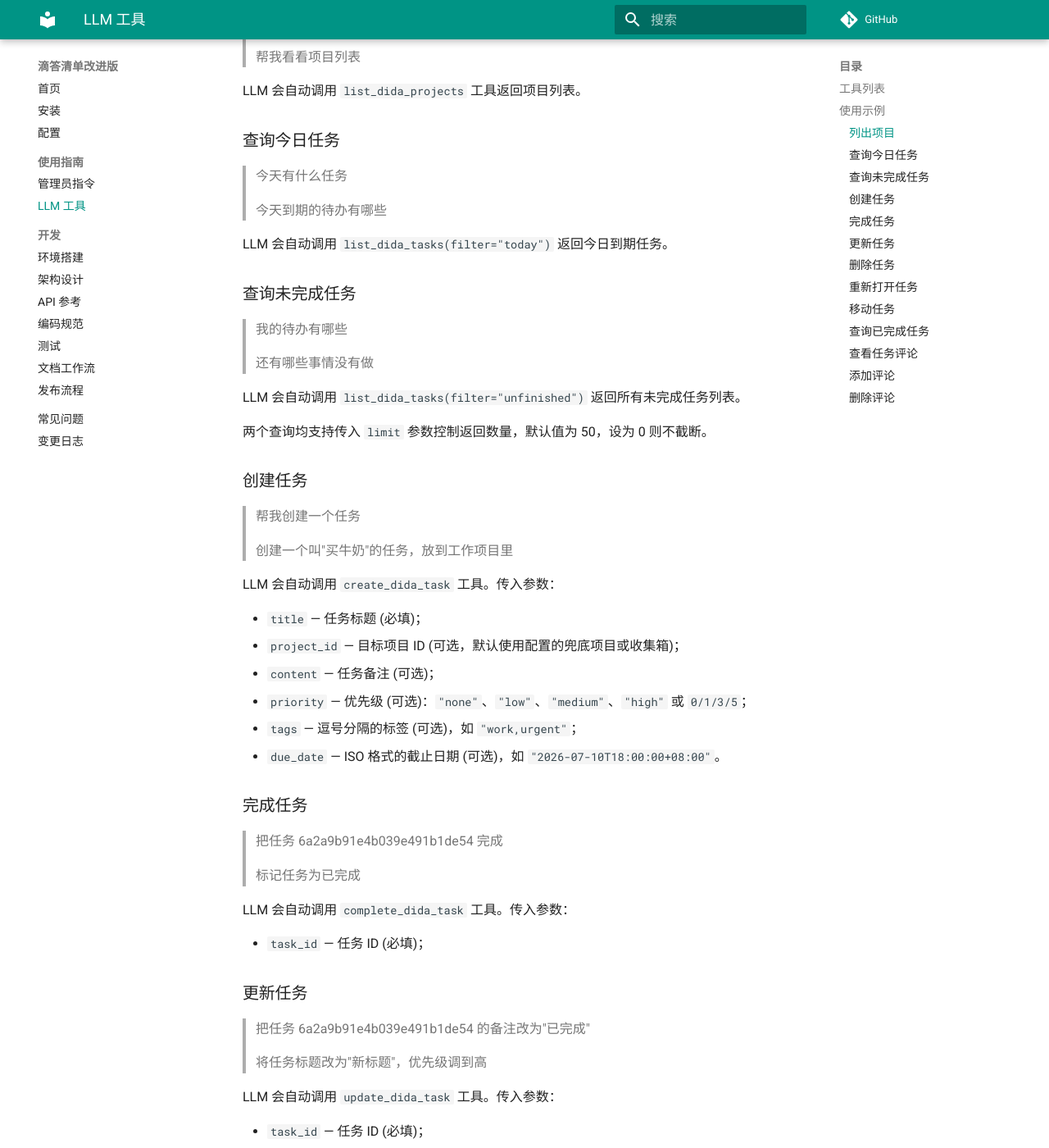
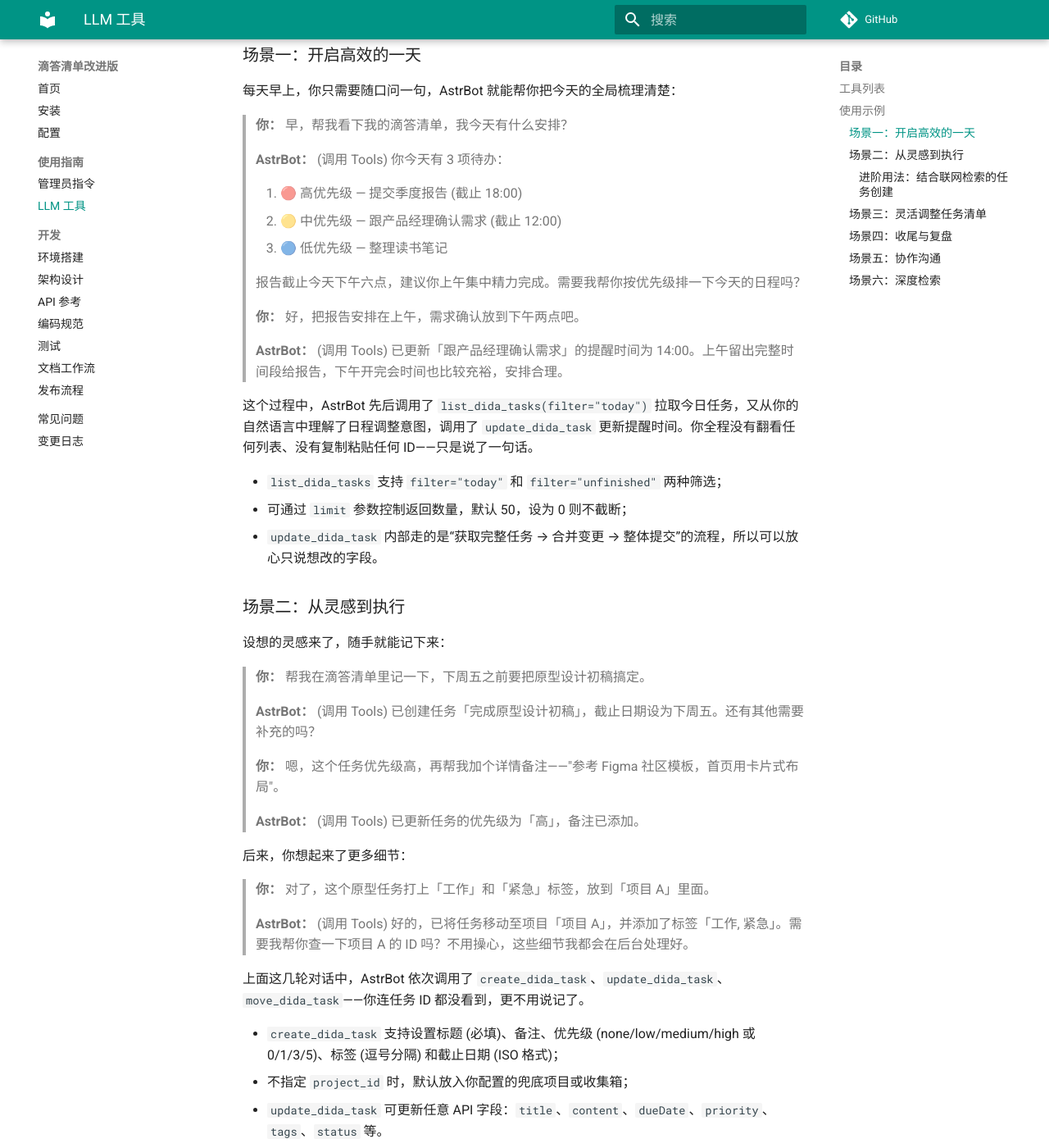
Before and after one commit to GitHubonline1396529/astrbot_plugin_dida_improved, an MkDocs documentation site: the page built from docs/usage/llm-tools.md, in a window 1280 px wide and 1400 px high, scrolled down 1194 px. Shown: the whole window at 82% size. Built offline with MkDocs 1.6.1 and Material for MkDocs 9.7.7, drawn with Linux system fonts in a browser that asks for light colours; comment, search, counter and statistics services are not loaded; some of the changed text lies outside the part shown.

Commit message:
docs: enhance usage examples in llm-tools.md for clarity and natural language interaction

````diff
--- a/docs/usage/llm-tools.md
+++ b/docs/usage/llm-tools.md
@@ -1,6 +1,6 @@
 # LLM 工具
 
-插件注册了 LLM Function Tool，可在支持 LLM 的会话中通过自然语言调用。
+插件注册了 LLM Function Tool，可在支持 LLM 的会话中通过自然语言调用，无需用户使用指令。
 
 ## 工具列表
 
@@ -22,144 +22,176 @@
 
 ## 使用示例
 
-### 列出项目
+下面的示例展示了你在日常学习、工作和生活中可以怎样自然地使用这些工具。对话中加粗部分是 AstrBot 的回复——但请注意，当然了，实际的回复风格会因 LLM 模型而异，以下仅作示意。
 
-> 我的滴答清单里有哪些项目？
+### 场景一：开启高效的一天
+
+每天早上，你只需要随口问一句，AstrBot 就能帮你把今天的全局梳理清楚：
+
+> **你：** 早，帮我看下我的滴答清单，我今天有什么安排？
 >
-> 帮我看看项目列表
+> **AstrBot：** (调用 Tools) 你今天有 3 项待办：
+>
+> 1. 🔴 高优先级 — 提交季度报告 (截止 18:00)
+> 2. 🟡 中优先级 — 跟产品经理确认需求 (截止 12:00)
+> 3. 🔵 低优先级 — 整理读书笔记
+>
+> 报告截止今天下午六点，建议你上午集中精力完成。需要我帮你按优先级排一下今天的日程吗？
+>
+> **你：** 好，把报告安排在上午，需求确认放到下午两点吧。
+>
+> **AstrBot：** (调用 Tools) 已更新「跟产品经理确认需求」的提醒时间为 14:00。上午留出完整时间段给报告，下午开完会时间也比较充裕，安排合理。
 
-LLM 会自动调用 `list_dida_projects` 工具返回项目列表。
+这个过程中，AstrBot 先后调用了 `list_dida_tasks(filter="today")` 拉取今日任务，又从你的自然语言中理解了日程调整意图，调用了 `update_dida_task` 更新提醒时间。你全程没有翻看任何列表、没有复制粘贴任何 ID——只是说了一句话。
 
-### 查询今日任务
+- `list_dida_tasks` 支持 `filter="today"` 和 `filter="unfinished"` 两种筛选；
+- 可通过 `limit` 参数控制返回数量，默认 50，设为 0 则不截断；
+- `update_dida_task` 内部走的是“获取完整任务 → 合并变更 → 整体提交”的流程，所以可以放心只说想改的字段。
 
-> 今天有什么任务
+### 场景二：从灵感到执行
+
+设想的灵感来了，随手就能记下来：
+
+> **你：** 帮我在滴答清单里记一下，下周五之前要把原型设计初稿搞定。
 >
-> 今天到期的待办有哪些
+> **AstrBot：** (调用 Tools) 已创建任务「完成原型设计初稿」，截止日期设为下周五。还有其他需要补充的吗？
+>
+> **你：** 嗯，这个任务优先级高，再帮我加个详情备注——"参考 Figma 社区模板，首页用卡片式布局"。
+>
+> **AstrBot：** (调用 Tools) 已更新任务的优先级为「高」，备注已添加。
 
-LLM 会自动调用 `list_dida_tasks(filter="today")` 返回今日到期任务。
+后来，你想起来了更多细节：
 
-### 查询未完成任务
+> **你：** 对了，这个原型任务打上「工作」和「紧急」标签，放到「项目 A」里面。
+>
+> **AstrBot：** (调用 Tools) 好的，已将任务移动至项目「项目 A」，并添加了标签「工作, 紧急」。需要我帮你查一下项目 A 的 ID 吗？不用操心，这些细节我都会在后台处理好。
 
-> 我的待办有哪些
+上面这几轮对话中，AstrBot 依次调用了 `create_dida_task`、`update_dida_task`、`move_dida_task`——你连任务 ID 都没看到，更不用说记了。
+
+- `create_dida_task` 支持设置标题 (必填)、备注、优先级 (none/low/medium/high 或 0/1/3/5)、标签 (逗号分隔) 和截止日期 (ISO 格式)；
+- 不指定 `project_id` 时，默认放入你配置的兜底项目或收集箱；
+- `update_dida_task` 可更新任意 API 字段：`title`、`content`、`dueDate`、`priority`、`tags`、`status` 等。
+
+#### 进阶用法：结合联网检索的任务创建
+
+如果你还配置了 AstrBot 的网络资源检索能力，可以做到更智能的事情——连信息搜集的环节都交给 AI：
+
+> 帮我在 Bilibili 上搜一下最近热门的 5~10 分钟的 AI Agent 案例教程视频，把视频标题和 BV 链接整理成列表，写到我的滴答清单里那个「视频学习」任务的备注里。
+
+或者：
+
+> 我计划下半年读沙俄文学。帮我找几本好书——一部大部头长篇，再加三篇篇幅适中的作品。按合理的时间节点，在我的滴答清单里创建下半年的读书任务。
+
+这些场景中，AstrBot 会先联网检索你需要的信息，再用 `create_dida_task` 或 `update_dida_task` 把结果写到任务里——你不用打开浏览器、不用复制粘贴、不用离开聊天窗口。
+
+### 场景三：灵活调整任务清单
+
+项目结构总在变，但整理起来可以很简单：
+
+> **你：** 我滴答清单里有哪些项目来着？
 >
-> 还有哪些事情没有做
+> **AstrBot：** (调用 Tools) 你有 4 个项目：
+>
+> - 工作
+> - 学习
+> - 生活
+> - 收集箱 (Inbox)
+>
+> **你：** 把「整理 Go 语言笔记」这个任务从收集箱移到学习项目下。
+>
+> **AstrBot：** (调用 Tools) 已移动任务「整理 Go 语言笔记」到「学习」项目。
+>
+> **你：** 对了，那个「试用 Notion AI」的任务过期了，帮我删掉吧。
+>
+> **AstrBot：** (调用 Tools) 已删除任务「试用 Notion AI」。
+>
+> **你：** 等等，我昨天手滑把「买生日礼物」勾掉了，其实还没买……
+>
+> **AstrBot：** (调用 Tools) 已重新打开任务「买生日礼物」，现在它回到你的待办列表中了。
 
-LLM 会自动调用 `list_dida_tasks(filter="unfinished")` 返回所有未完成任务列表。
+这里用到了四个工具：`list_dida_projects` 查看项目 → `move_dida_task` 移动任务 → `delete_dida_task` 删除 → `reopen_dida_task` 重新打开。每个操作都是你随口一句话，AstrBot 自动找到了正确的任务和项目。
 
-两个查询均支持传入 `limit` 参数控制返回数量，默认值为 50，设为 0 则不截断。
+- `move_dida_task` 需要源项目 ID 和目标项目 ID，但 LLM 会通过之前的项目列表查询自动帮你匹配；
+- `delete_dida_task` 是永久删除，不可恢复，请谨慎操作；
+- `reopen_dida_task` 将已完成任务的状态重置为未完成。
 
-### 创建任务
+### 场景四：收尾与复盘
 
-> 帮我创建一个任务
+任务做完了，顺手标记：
+
+> **你：** 原型设计搞定了，帮我把那个滴答清单里的任务勾掉。
 >
-> 创建一个叫"买牛奶"的任务，放到工作项目里
+> **AstrBot：** (调用 Tools) 已完成任务「完成原型设计初稿」。干得漂亮！🎉
 
-LLM 会自动调用 `create_dida_task` 工具。传入参数：
+到了写周报的时候：
 
-- `title` — 任务标题 (必填)；
-- `project_id` — 目标项目 ID (可选，默认使用配置的兜底项目或收集箱)；
-- `content` — 任务备注 (可选)；
-- `priority` — 优先级 (可选)：`"none"`、`"low"`、`"medium"`、`"high"` 或 `0/1/3/5`；
-- `tags` — 逗号分隔的标签 (可选)，如 `"work,urgent"`；
-- `due_date` — ISO 格式的截止日期 (可选)，如 `"2026-07-10T18:00:00+08:00"`。
+> **你：** 帮我看看我的滴答清单，这周完成了哪些事？
+>
+> **AstrBot：** (调用 Tools) 这周你完成了 8 项任务，按项目分布如下：
+>
+> - 🏢 工作：5 项 (原型设计、需求文档、代码审查、会议记录、周报)
+> - 📚 学习：2 项 (Go 语言笔记、设计模式第三章)
+> - 🏠 生活：1 项 (买生日礼物)
+>
+> 需要我把清单发给你贴到周报里吗？
 
-### 完成任务
+- `complete_dida_task` 标记任务为已完成状态；
+- `list_completed_dida_tasks` 支持按项目 ID (逗号分隔)、时间范围 (ISO 格式的 start_date / end_date) 和 limit 筛选；
+- 不传时间范围时，默认返回近期所有已完成任务。
 
-> 把任务 6a2a9b91e4b039e491b1de54 完成
+### 场景五：协作沟通
+
+在团队项目中和同事讨论任务，也可以直接在聊天里完成：
+
+> **你：** 看看滴答清单里「产品需求文档」那个任务有什么评论？
 >
-> 标记任务为已完成
+> **AstrBot：** (调用 Tools) 任务「产品需求文档」有 2 条评论：
+> 1. 小张：第三节的交互流程需要补充过渡动画说明
+> 2. 李姐：数据看板的原型我周四前给到
+>
+> **你：** 帮我回复一下小张：收到，我已经在 Figma 里加上了。
+>
+> **AstrBot：** (调用 Tools) 已添加评论：「收到，我已经在 Figma 里加上了。」
+>
+> **你：** 李姐那条评论的内容已经落实了，删掉吧。
+>
+> **AstrBot：** (调用 Tools) 已删除李姐的评论。
 
-LLM 会自动调用 `complete_dida_task` 工具。传入参数：
+全部在一个对话窗口里完成，不用在滴答清单和聊天工具之间来回切换。
 
-- `task_id` — 任务 ID (必填)；
+- `get_dida_task_comments` 查看指定任务的所有评论；
+- `add_dida_task_comment` 添加新评论；
+- `delete_dida_task_comment` 删除指定评论 (永久删除，不可恢复)。
 
-### 更新任务
+!!! warning "该场景并未实际测试过"
+    其实我也不知道这个使用场景在实际工作中是什么样子的，因为我并没有在工作中跟人协作使用过滴答清单。如果因为乱删同事的评论被殴打请不要责怪开发者。
 
-> 把任务 6a2a9b91e4b039e491b1de54 的备注改为"已完成"
+### 场景六：深度检索
+
+有时你需要查看某个任务的完整信息：
+
+> **你：** 帮我看看滴答清单里那个「性能优化方案」任务的详情。
 >
-> 将任务标题改为"新标题"，优先级调到高
+> **AstrBot：** (调用 Tools) 📋 任务详情：
+>
+> - 标题：性能优化方案
+> - 项目：工作
+> - 截止日期：2026-08-01 18:00
+> - 优先级：高
+> - 标签：后端, 优化
+> - 备注：参考上一季度的压测报告，重点优化数据库查询和缓存策略
 
-LLM 会自动调用 `update_dida_task` 工具。传入参数：
+如果想看看还有哪些没做完的事：
 
-- `task_id` — 任务 ID (必填)；
-- `updates_json` — JSON 对象字符串 (必填)，键使用 Dida365 API 的 camelCase 字段名；
+> **你：** 我最近太忙了，看看滴答清单里还有哪些事拖着没做？
+>
+> **AstrBot：** (调用 Tools) 你还有 12 项未完成的任务。最紧急的几项：
+>
+> 1. 🔴 高 — 性能优化方案 (后天截止)
+> 2. 🔴 高 — 季度报告 (今天 18:00 截止！)
+> 3. 🟡 中 — 跟财务对账 (已逾期 2 天)
+>
+> 需要我帮你按优先级排一下接下来的时间吗？
 
-**示例：**
-
-```json
-{"title": "新标题", "content": "新备注内容", "priority": 5}
-```
-
-支持更新任意 API 字段：`title`、`content`、`dueDate`、`priority` (0/1/3/5)、`tags`、`status` 等。
-
-### 删除任务
-
-> 把任务 6a2a9b91e4b039e491b1de54 删掉
->
-> 删除这个任务
-
-LLM 会自动调用 `delete_dida_task` 工具。传入参数：
-
-- `task_id` — 任务 ID (必填)。
-
-### 重新打开任务
-
-> 把任务 6a2a9b91e4b039e491b1de54 重新打开
->
-> 取消勾选这个已完成的任务
-
-LLM 会自动调用 `reopen_dida_task` 工具。传入参数：
-
-- `task_id` — 任务 ID (必填)。
-
-### 移动任务
-
-> 把任务 6a2a9b91e4b039e491b1de54 从项目 A 移到项目 B
-
-LLM 会自动调用 `move_dida_task` 工具。传入参数：
-
-- `task_id` — 任务 ID (必填)；
-- `from_project_id` — 源项目 ID (必填)；
-- `to_project_id` — 目标项目 ID (必填)。
-
-### 查询已完成任务
-
-> 近期完成了哪些任务
->
-> 帮我看看上周完成了什么
-
-LLM 会自动调用 `list_completed_dida_tasks` 工具。传入参数 (可选)：
-
-- `project_ids` — 逗号分隔的项目 ID；
-- `start_date` — ISO 格式的开始时间；
-- `end_date` — ISO 格式的结束时间；
-- `limit` — 返回的最大条目数，默认 50，设为 0 则不截断。
-
-### 查看任务评论
-
-> 看看任务 6a2a9b91e4b039e491b1de54 有什么评论
-
-LLM 会自动调用 `get_dida_task_comments` 工具。传入参数：
-
-- `project_id` — 项目 ID (必填)；
-- `task_id` — 任务 ID (必填)。
-
-### 添加评论
-
-> 给任务 6a2a9b91e4b039e491b1de54 加一条评论："已完成"
-
-LLM 会自动调用 `add_dida_task_comment` 工具。传入参数：
-
-- `project_id` — 项目 ID (必填)；
-- `task_id` — 任务 ID (必填)；
-- `title` — 评论内容 (必填)。
-
-### 删除评论
-
-> 把任务 6a2a9b91e4b039e491b1de54 的评论 comment-1 删掉
-
-LLM 会自动调用 `delete_dida_task_comment` 工具。传入参数：
-
-- `project_id` — 项目 ID (必填)；
-- `task_id` — 任务 ID (必填)；
-- `comment_id` — 评论 ID (必填)。
+- `get_dida_task_detail` 返回单个任务的完整信息，需要任务 ID 和所属项目 ID，LLM 会自动匹配；
+- `list_dida_tasks(filter="unfinished")` 列出所有未完成任务，支持 limit 参数。
````
